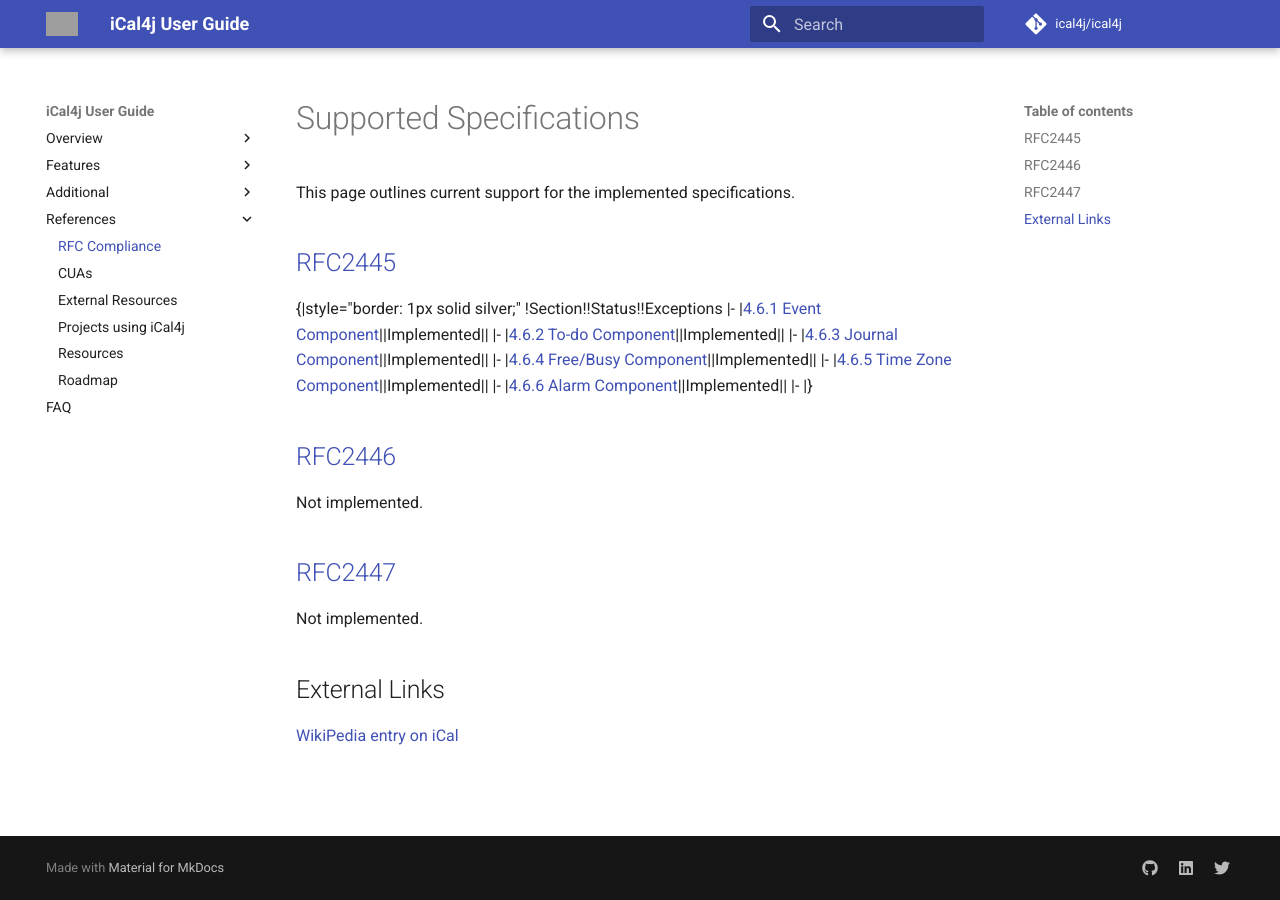
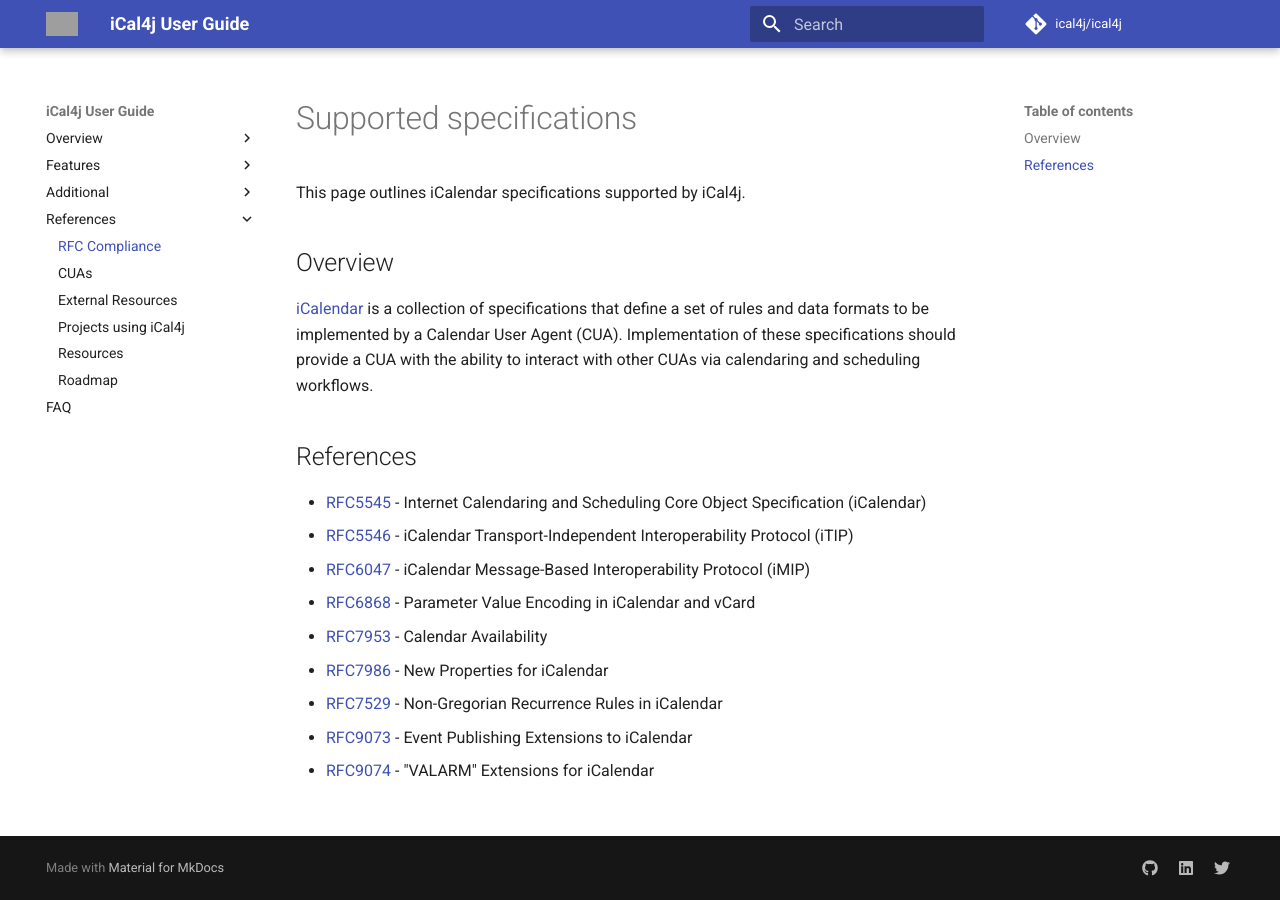
Before and after one commit to ical4j/ical4j-user-guide, an MkDocs documentation site: the page built from docs/rfcs.md, in a window 1280 px wide. Built offline with MkDocs 1.6.1 and Material for MkDocs 9.7.7, drawn with Linux system fonts in a browser that asks for light colours; comment, search, counter and statistics services are not loaded; grey boxes are pictures that could not be loaded.

Commit message:
Updated specifications

```diff
--- a/docs/rfcs.md
+++ b/docs/rfcs.md
@@ -1,35 +1,29 @@
-# Supported Specifications
-This page outlines current support for the implemented specifications.
+[iCalendar]: http://en.wikipedia.org/wiki/ICalendar
 
+[RFC5545]: https://tools.ietf.org/html/rfc5545
+[RFC5546]: https://tools.ietf.org/html/rfc5546
+[RFC6047]: https://datatracker.ietf.org/doc/html/rfc6047
+[RFC6868]: https://datatracker.ietf.org/doc/html/rfc6868
+[RFC7953]: https://datatracker.ietf.org/doc/html/rfc7953
+[RFC7986]: https://datatracker.ietf.org/doc/html/rfc7986
+[RFC7529]: https://datatracker.ietf.org/doc/html/rfc7529
+[RFC9073]: https://datatracker.ietf.org/doc/html/rfc9073
+[RFC9074]: https://datatracker.ietf.org/doc/html/rfc9074
 
-##  [RFC2445](http://rfc.net/rfc2445.html)
+# Supported specifications
+This page outlines iCalendar specifications supported by iCal4j.
 
-{|style="border: 1px solid silver;"
-!Section!!Status!!Exceptions
-|-
-|[4.6.1 Event Component](http://rfc.net/rfc2445.html#s4.6.1)||Implemented||
-|-
-|[4.6.2 To-do Component](http://rfc.net/rfc2445.html#s4.6.2)||Implemented||
-|-
-|[4.6.3 Journal Component](http://rfc.net/rfc2445.html#s4.6.3)||Implemented||
-|-
-|[4.6.4 Free/Busy Component](http://rfc.net/rfc2445.html#s4.6.4)||Implemented||
-|-
-|[4.6.5 Time Zone Component](http://rfc.net/rfc2445.html#s4.6.5)||Implemented||
-|-
-|[4.6.6 Alarm Component](http://rfc.net/rfc2445.html#s4.6.6)||Implemented||
-|-
-|}
+## Overview
+[iCalendar] is a collection of specifications that define a set of rules and data formats to be implemented by a Calendar User Agent (CUA). Implementation of these specifications should provide a CUA with the ability to interact with other CUAs via calendaring and scheduling workflows.
 
+##  References
 
-##  [RFC2446](http://rfc.net/rfc2446.html)
-
-Not implemented.
-
-##  [RFC2447](http://rfc.net/rfc2447.html)
-
-Not implemented.
-
-
-##  External Links
-[WikiPedia entry on iCal](http://en.wikipedia.org/wiki/ICalendar)
+* [RFC5545] - Internet Calendaring and Scheduling Core Object Specification (iCalendar)
+* [RFC5546] - iCalendar Transport-Independent Interoperability Protocol (iTIP)
+* [RFC6047] - iCalendar Message-Based Interoperability Protocol (iMIP)
+* [RFC6868] - Parameter Value Encoding in iCalendar and vCard
+* [RFC7953] - Calendar Availability
+* [RFC7986] - New Properties for iCalendar
+* [RFC7529] - Non-Gregorian Recurrence Rules in iCalendar
+* [RFC9073] - Event Publishing Extensions to iCalendar
+* [RFC9074] - "VALARM" Extensions for iCalendar
```
